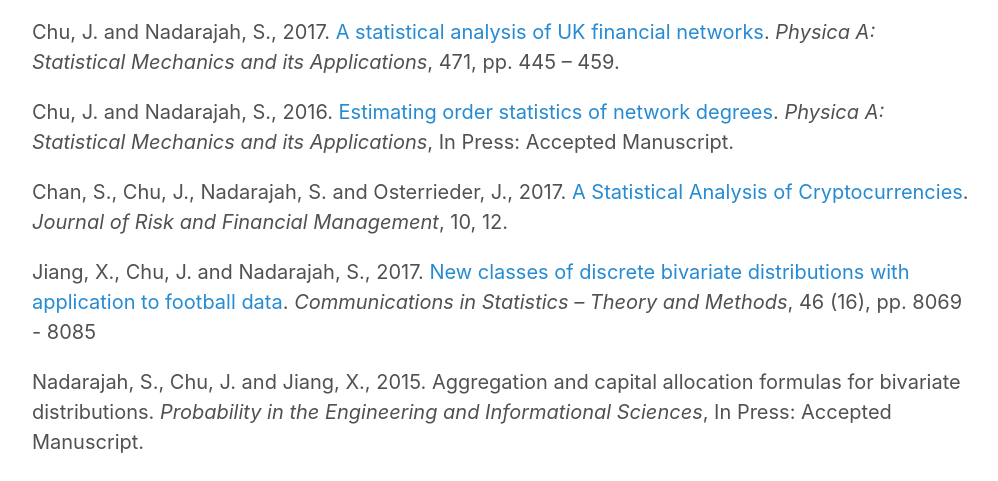
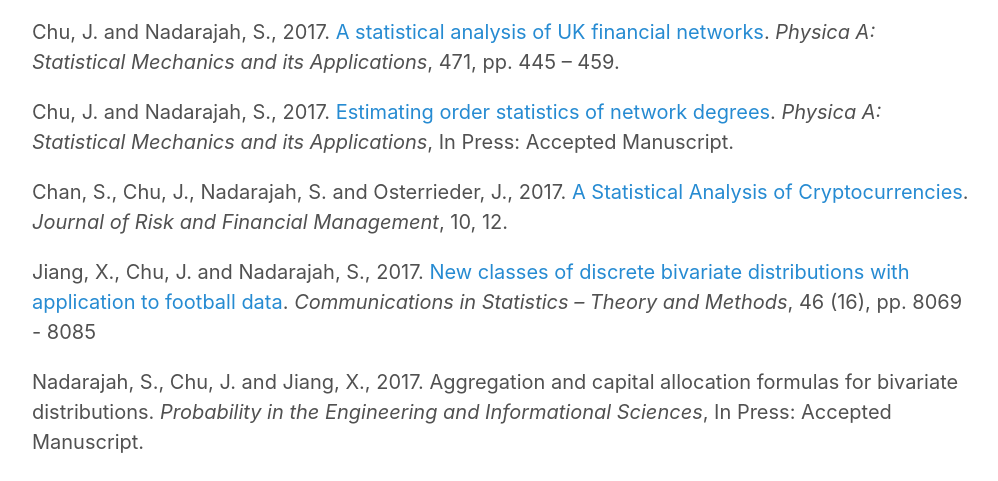
Before and after one commit to jeffrey-chu/jeffrey-chu.github.io, a Jekyll site: the page built from pub.md, in a window 1280 px wide. Shown: the part 232-713 px from the top of the page, without its empty margins (138-1136 px from the left). Built offline with Jekyll 4.4.1, drawn with Linux system fonts in a browser that asks for light colours.

Commit message:
Update pub.md

```diff
--- a/pub.md
+++ b/pub.md
@@ -5,10 +5,10 @@
 
 ## 2017
 <p>Chu, J. and Nadarajah, S., 2017. <a href="https://doi.org/10.1016/j.physa.2016.12.073">A statistical analysis of UK financial networks</a>. <i>Physica A: Statistical Mechanics and its Applications</i>, 471, pp. 445 – 459.</p>
-<p>Chu, J. and Nadarajah, S., 2016. <a href="https://doi.org/10.1016/j.physa.2017.08.120">Estimating order statistics of network degrees</a>. <i>Physica A: Statistical Mechanics and its Applications</i>, In Press: Accepted Manuscript.</p>
+<p>Chu, J. and Nadarajah, S., 2017. <a href="https://doi.org/10.1016/j.physa.2017.08.120">Estimating order statistics of network degrees</a>. <i>Physica A: Statistical Mechanics and its Applications</i>, In Press: Accepted Manuscript.</p>
 <p>Chan, S., Chu, J., Nadarajah, S. and Osterrieder, J., 2017. <a href="http://dx.doi.org/10.3390/jrfm10020012">A Statistical Analysis of Cryptocurrencies</a>. <i>Journal of Risk and Financial Management</i>, 10, 12.</p>
 <p>Jiang, X., Chu, J. and Nadarajah, S., 2017. <a href="http://dx.doi.org/10.1080/03610926.2016.1171358">New classes of discrete bivariate distributions with application to football data</a>. <i>Communications in Statistics – Theory and Methods</i>, 46 (16), pp. 8069 - 8085</p>
-<p>Nadarajah, S., Chu, J. and Jiang, X., 2015. Aggregation and capital allocation formulas for bivariate distributions. <i>Probability in the Engineering and Informational Sciences</i>, In Press: Accepted Manuscript.</p>
+<p>Nadarajah, S., Chu, J. and Jiang, X., 2017. Aggregation and capital allocation formulas for bivariate distributions. <i>Probability in the Engineering and Informational Sciences</i>, In Press: Accepted Manuscript.</p>
 <p>Nadarajah, S., Jiang, X. and Chu, J., 2017. <a href="https://doi.org/10.1007/s10479-017-2444-0">Comparisons of smallest order statistics from Pareto distributions with different scale and shape parameters</a>. <i>Annals of Operations Research</i>, 254 (1-2), pp. 191 - 209.</p>
 <p>Nadarajah, S. and Chu, J., 2017. <a href="https://doi.org/10.1007/s10910-016-0717-5">On moments of powers of the Hulthen density</a>. <i>Journal of Mathematical Chemistry</i>, 55 (4), pp. 911 – 913.</p>
 <p>Nadarajah, S. and Chu, J., 2017. <a href="https://doi.org/10.1016/j.econlet.2016.10.033">On the inefficiency of Bitcoin</a>. <i>Economics Letters</i>, 150, pp. 6 – 9.</p>
```
